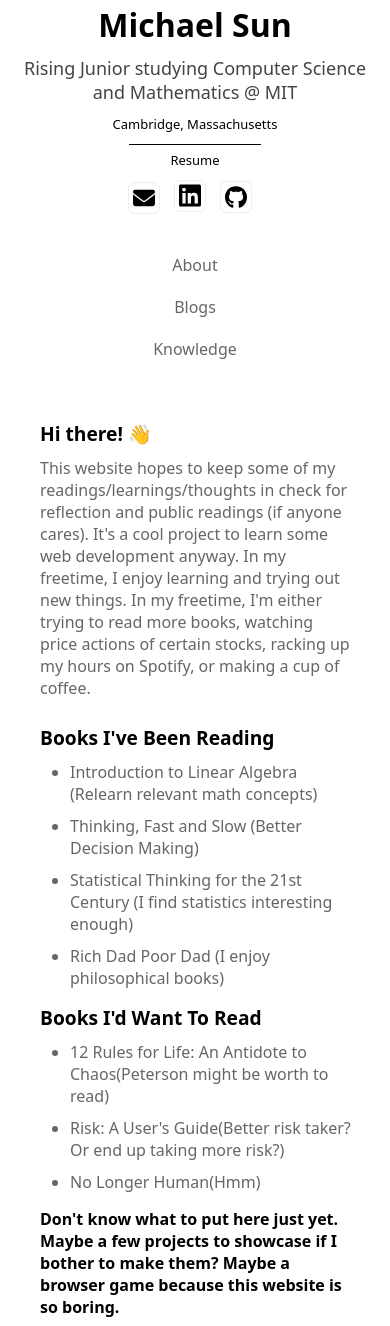
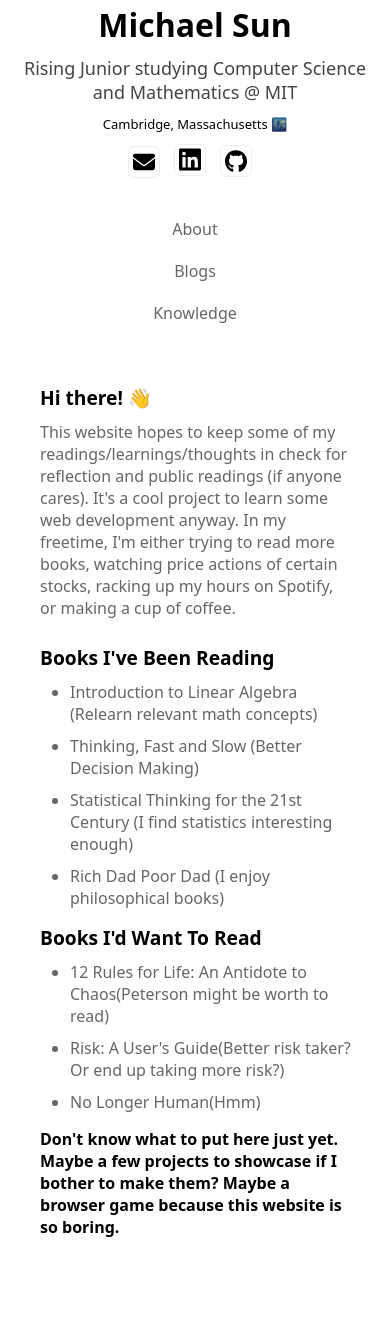
Before and after one commit to xmike-yyy/michaelsun.github.io, a plain HTML site: page index.html in a window 390 px wide. Shown: the part 217-1543 px from the top of the page. After the commit the page ends 1500 px from the top, so only its background shows below. Drawn offline with Linux system fonts and the light colour scheme.

Commit message:
fixed more

```diff
--- a/index.html
+++ b/index.html
@@ -15,9 +15,7 @@
       <h1 id = "main">Michael Sun</h1>
       <h2 id = "sub">Rising Junior studying Computer Science and Mathematics @ MIT</h2>
       <div class="header">
-        <p>Cambridge, Massachusetts</p>
-        <div class="divider"></div>
-        <p>Resume</p>
+        <p>Cambridge, Massachusetts 🌃</p>
       </div>
       <div class="socials">
         <a href="mailto:sun_m132@mit.edu" class="social-media-block">
@@ -63,30 +61,37 @@
         </div>
       </div>
     </section>
-    <section id = "knowledgebase"  class = "hidden"></section>
+    <section id = "knowledgebase"  class = "hidden">
+      <div class="content">
+        <div class="blogcontainer">
+          <div class="blogbox">
+            <h1>Still Under Development! 🚧</h1>
+          </div>
+        </div>
+      </div>
+    </section>
+
     <section id = "about"  class = "hidden">
     <div class="content">
       <div class="blogcontainer">
-        <div class="blogcontainer">
           <div class="blogbox">
             <h1>Hi there! 👋</h1>
-            <h2>This website hopes to keep some of my readings/learnings/thoughts in check for reflection and public readings (if anyone cares). It's a cool project to learn some web development anyway. In my freetime, I enjoy learning and trying out new things. In my freetime, I'm either trying to read more books, watching price actions of certain stocks, racking up my hours on Spotify, or making a cup of coffee.</h2>
+            <h2>This website hopes to keep some of my readings/learnings/thoughts in check for reflection and public readings (if anyone cares). It's a cool project to learn some web development anyway. In my freetime, I'm either trying to read more books, watching price actions of certain stocks, racking up my hours on Spotify, or making a cup of coffee.</h2>
             <h1>Books I've Been Reading</h1>
             <ul>
-                 <li>Introduction to Linear Algebra (Relearn relevant math concepts)</li>
-                 <li>Thinking, Fast and Slow (Better Decision Making)</li>
-                 <li>Statistical Thinking for the 21st Century (I find statistics interesting enough)</li>
-                 <li>Rich Dad Poor Dad (I enjoy philosophical books)</li>
+                 <li><a href = "https://math.mit.edu/~gs/linearalgebra/ila6/indexila6.html">Introduction to Linear Algebra (Relearn relevant math concepts)</a></li>
+                 <li><a href = "https://www.amazon.com/Thinking-Fast-Slow-Daniel-Kahneman/dp/0374533555">Thinking, Fast and Slow (Better Decision Making)</a></li>
+                 <li><a href = "https://statsthinking21.github.io/statsthinking21-core-site/">Statistical Thinking for the 21st Century (I find statistics interesting enough)</a></li>
+                 <li><a href = "https://www.amazon.com/Rich-Dad-Poor-Teach-Middle/dp/1612680194">Rich Dad Poor Dad (I enjoy philosophical books)</a></li>
             </ul>
             <h1>Books I'd Want To Read</h1>
             <ul>
-                 <li>12 Rules for Life: An Antidote to Chaos(Peterson might be worth to read)</li>
-                 <li>Risk: A User's Guide(Better risk taker? Or end up taking more risk?)</li>
-                 <li>No Longer Human(Hmm)</li>
+                 <li><a href = "https://www.amazon.com/12-Rules-Life-Antidote-Chaos/dp/0345816021">12 Rules for Life: An Antidote to Chaos(Peterson might be worth to read)</a></li>
+                 <li><a href = "https://www.amazon.com/Risk-Users-Guide-Stanley-McChrystal/dp/0593192206">Risk: A User's Guide(Better risk taker? Or end up taking more risk?)</a></li>
+                 <li><a href = "https://www.amazon.com/No-Longer-Human-Osamu-Dazai/dp/0811204812">No Longer Human(Hmm)</a></li>
           </ul>
             <h1 id = "secondary">Don't know what to put here just yet. Maybe a few projects to showcase if I bother to make them? Maybe a browser game because this website is so boring.</h1>
           </div>
-        </div>
       </div>
     </div>
 
--- a/style.css
+++ b/style.css
@@ -176,6 +176,12 @@ ul{
   font-size: 1em;
   color:#666;
 }
+ul li a {
+  text-decoration: none;
+  color: inherit;
+  background-color: inherit;
+}
+
 
 
 
@@ -215,12 +221,6 @@ ul{
     text-align: center;
     width: 100%;
   }
-
-  .divider {
-    width: 80%;
-    height: 1px;
-    background-color: black;
-  }
   .containerhead {
     height: auto;
   }
```
Also changed, not shown: blogs/blog1.html (+4 -4 lines), blogs/blog2.html (+4 -4 lines), blogs/blog3.html (+4 -4 lines).
